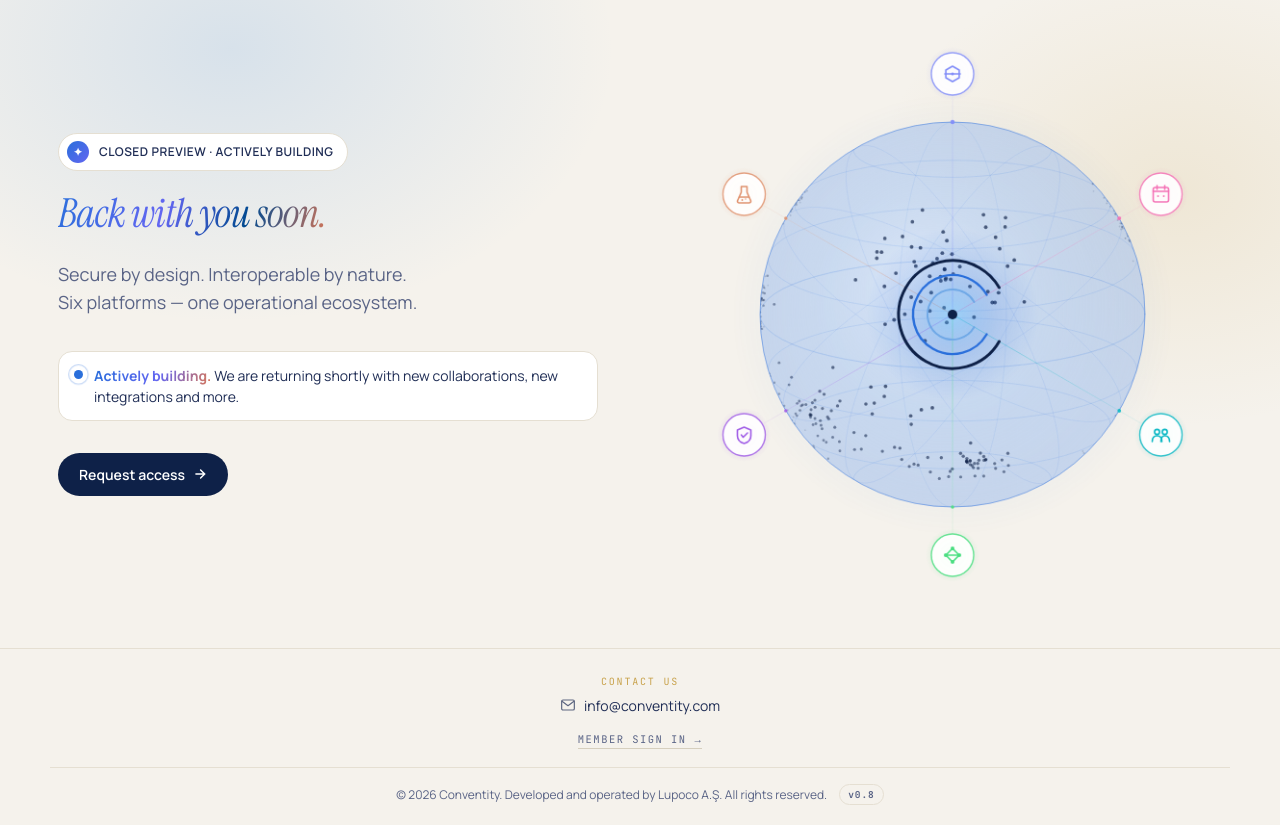
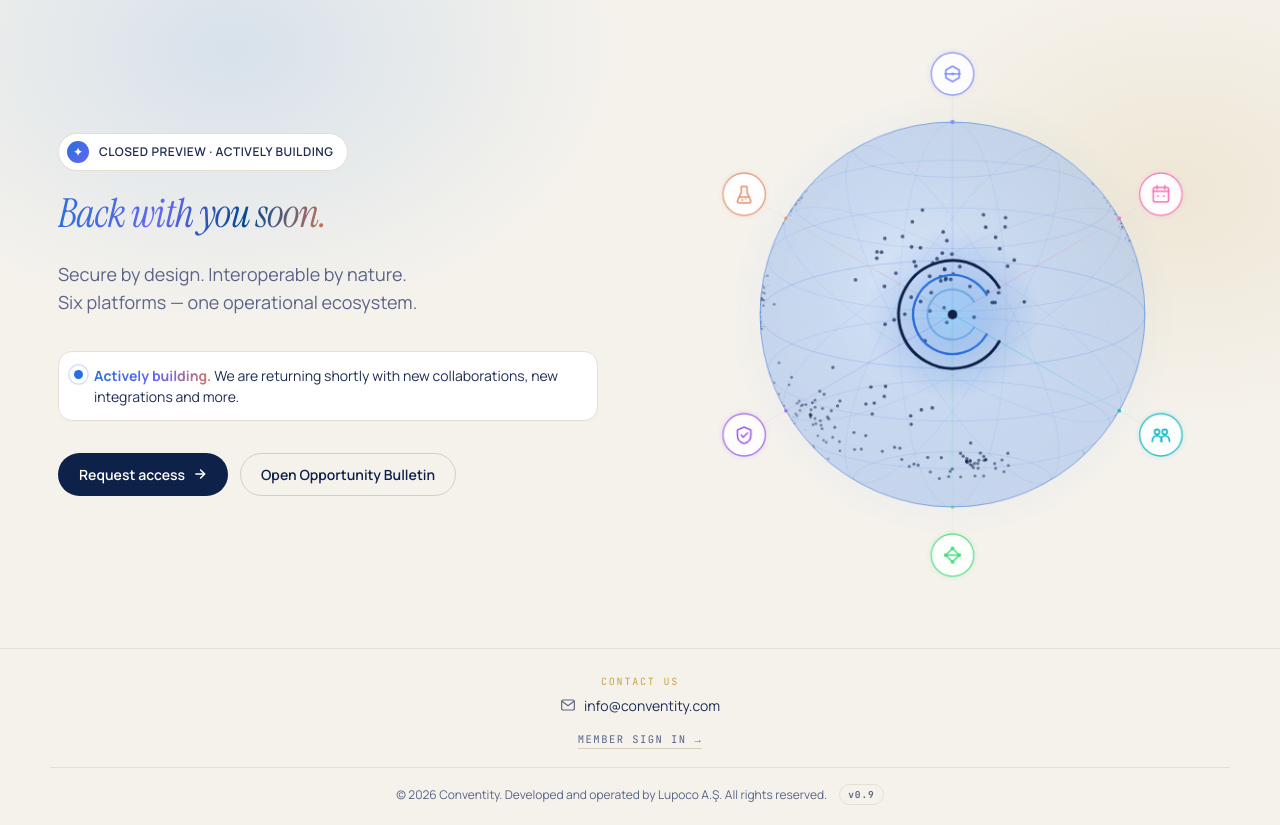
Before and after one commit to lupoco/conventusmvp, a plain HTML site: page under-construction.html in a window 1280 px wide. Shown: the part 78-903 px from the top of the page. Drawn offline with Linux system fonts and the light colour scheme.

Commit message:
Yakında ekranı: Açık Fırsat Bülteni bağlantısı (conventity.org)
Co-Authored-By: Claude Fable 5.2 <noreply@anthropic.com>
Claude-Session: https://claude.ai/code/session_018GQxaxREGkEpvD71z6Yhvn

```diff
--- a/under-construction.html
+++ b/under-construction.html
@@ -312,6 +312,7 @@ html[data-theme="dark"] .btn-primary{background:var(--brand-blue)}
           <svg width="14" height="14" viewBox="0 0 24 24" fill="none" stroke="currentColor"
                stroke-width="2.5" stroke-linecap="round"><path d="M5 12h14M13 5l7 7-7 7"/></svg>
         </button>
+        <a class="btn btn-ghost" href="https://conventity.org/" rel="noopener"><span data-i="bulletin">Açık Fırsat Bülteni</span></a>
       </div>
 
       <form class="req" id="reqForm" hidden novalidate>
@@ -363,7 +364,7 @@ html[data-theme="dark"] .btn-primary{background:var(--brand-blue)}
     </div>
     <div class="foot-meta">
       <span class="foot-copy" data-i="ftCopy">© 2026 Conventity. Lupoco A.Ş. tarafından geliştirilir ve işletilir. Tüm hakları saklıdır.</span>
-      <span class="ver">v0.8</span>
+      <span class="ver">v0.9</span>
     </div>
   </div>
 </footer>
@@ -384,7 +385,7 @@ html[data-theme="dark"] .btn-primary{background:var(--brand-blue)}
          lead2:'Altı platform — tek operasyonel ekosistem.',
          noteLead:'Geliştirme sürüyor.',
          note:'Yeni iş birlikleri ve entegrasyonlarla, daha fazlasıyla kısa süre içinde tekrar sizlerle olacağız.',
-         contact:'Erişim iste',
+         contact:'Erişim iste', bulletin:'Açık Fırsat Bülteni',
          fName:'Ad Soyad', fMail:'E-posta', fOrg:'Kurum (isteğe bağlı)',
          fWhy:'Nasıl ilgileniyorsun? (isteğe bağlı)', fSend:'Gönder',
          mSending:'Gönderiliyor…',
@@ -401,7 +402,7 @@ html[data-theme="dark"] .btn-primary{background:var(--brand-blue)}
          lead2:'Six platforms — one operational ecosystem.',
          noteLead:'Actively building.',
          note:'We are returning shortly with new collaborations, new integrations and more.',
-         contact:'Request access',
+         contact:'Request access', bulletin:'Open Opportunity Bulletin',
          fName:'Full name', fMail:'Email', fOrg:'Organisation (optional)',
          fWhy:'How are you interested? (optional)', fSend:'Send',
          mSending:'Sending…',
```
